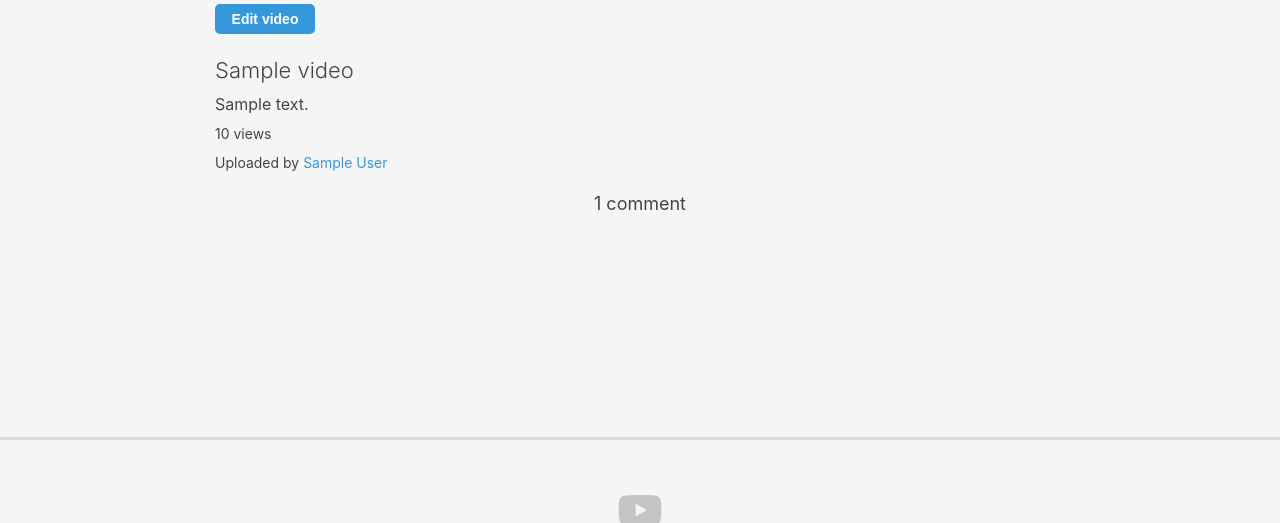
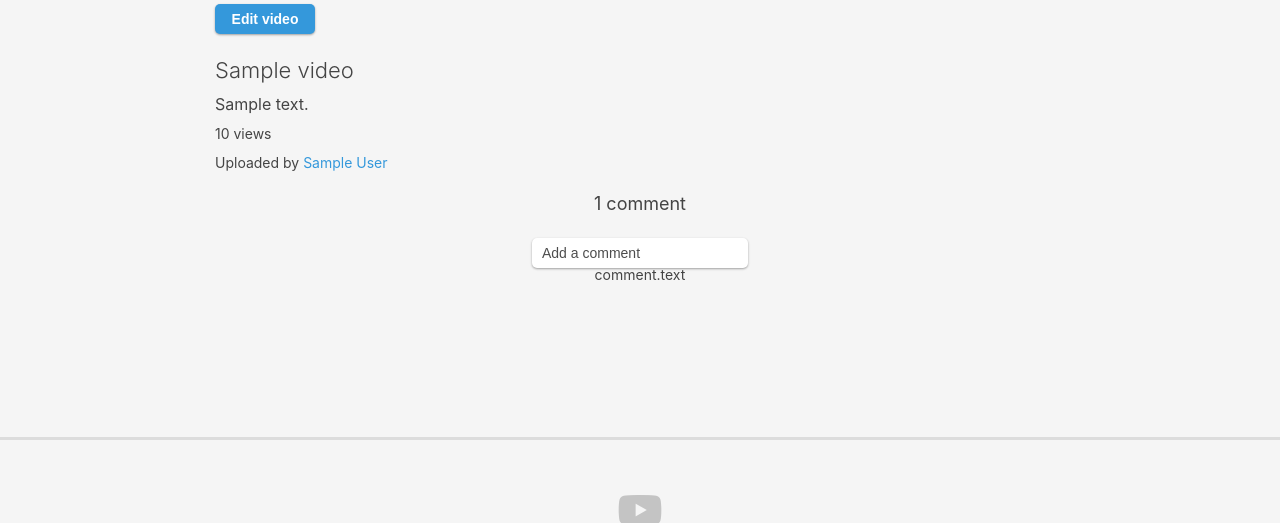
Before and after one commit to stampid/wetube, a Node server app: a page that uses views/videoDetail.pug in a window 1280 px wide. Shown: the part 263-786 px from the top of the page. Run offline with Node 20, Linux system fonts and the light colour scheme; the visitor is signed in with stand-in values (Sample User, id 1); tables that the repository leaves empty hold one stand-in row (values such as "Sample post"); some libraries are stand-ins or nearby versions.

Commit message:
API Adding a Comment part-One Complete

```diff
--- a/assets/scss/main.scss
+++ b/assets/scss/main.scss
@@ -31,6 +31,7 @@ textarea,
   background-color: white;
   max-width: 320px;
   resize: none;
+  box-shadow: 0 1px 3px rgba(0, 0, 0, 0.12), 0 1px 2px rgba(0, 0, 0, 0.24);
   &::placeholder {
     font-weight: 300;
     color: rgba(0, 0, 0, 0.7);
--- a/assets/scss/pages/videoDetail.scss
+++ b/assets/scss/pages/videoDetail.scss
@@ -34,8 +34,16 @@
   }
   .video__comments {
     margin-top: 25px;
+    text-align: center;
     .video__comment-number {
       font-size: 18px;
     }
+    .add__comment {
+      margin-top: 25px;
+      width: 100%;
+      input {
+        width: 100%;
+      }
+    }
   }
 }
--- a/controllers/videoController.js
+++ b/controllers/videoController.js
@@ -1,5 +1,6 @@
 import routes from "../routes";
 import Video from "../models/Video";
+import Comment from "../models/Comment";
 
 export const home = async (req, res) => {
   try {
@@ -51,7 +52,9 @@ export const videoDetail = async (req, res) => {
     params: { id }
   } = req;
   try {
-    const video = await Video.findById(id).populate("creator");
+    const video = await Video.findById(id)
+      .populate("creator")
+      .populate("comments");
     res.render("videoDetail", { pageTitle: video.title, video });
   } catch (error) {
     res.redirect(routes.home);
@@ -122,3 +125,23 @@ export const postRegisterView = async (req, res) => {
     res.end();
   }
 };
+
+export const postAddComment = async (req, res) => {
+  const {
+    params: { id },
+    body: { comment },
+    user
+  } = req;
+  try {
+    const video = await Video.findById(id);
+    const newComment = await Comment.create({
+      text: comment,
+      creator: user.id
+    });
+    video.comments.push(newComment.id);
+    video.save();
+  } catch (error) {
+    res.status(400);
+  } finally {
+  }
+};
--- a/package.json
+++ b/package.json
@@ -11,6 +11,7 @@
     "@babel/polyfill": "^7.4.4",
     "@babel/preset-env": "^7.4.4",
     "autoprefixer": "^9.5.1",
+    "axios": "^0.18.0",
     "babel-loader": "^8.0.6",
     "body-parser": "^1.19.0",
     "connect-mongo": "^2.0.3",
--- a/routes.js
+++ b/routes.js
@@ -33,6 +33,7 @@ const FB_CALLBACK = "/auth/facebook/callback";
 // API
 const API = "/api";
 const REGISTER_VIEW = "/:id/view";
+const ADD_COMMENT = "/:id/comment";
 
 const routes = {
   home: HOME,
@@ -75,7 +76,8 @@ const routes = {
   facebook: FB,
   facebookCallback: FB_CALLBACK,
   api: API,
-  registerView: REGISTER_VIEW
+  registerView: REGISTER_VIEW,
+  addComment: ADD_COMMENT
 };
 
 export default routes;
--- a/static/styles.css
+++ b/static/styles.css
@@ -178,7 +178,10 @@ textarea,
   font-weight: 600;
   background-color: white;
   max-width: 320px;
-  resize: none; }
+  resize: none;
+  -webkit-box-shadow: 0 1px 3px rgba(0, 0, 0, 0.12), 0 1px 2px rgba(0, 0, 0, 0.24);
+     -moz-box-shadow: 0 1px 3px rgba(0, 0, 0, 0.12), 0 1px 2px rgba(0, 0, 0, 0.24);
+          box-shadow: 0 1px 3px rgba(0, 0, 0, 0.12), 0 1px 2px rgba(0, 0, 0, 0.24); }
   button::-webkit-input-placeholder,
   input:not([type="file"])::-webkit-input-placeholder,
   textarea::-webkit-input-placeholder,
@@ -564,9 +567,15 @@ input[type="submit"] {
     .video-detail__container .video__info .video__description {
       font-size: 16px; }
   .video-detail__container .video__comments {
-    margin-top: 25px; }
+    margin-top: 25px;
+    text-align: center; }
     .video-detail__container .video__comments .video__comment-number {
       font-size: 18px; }
+    .video-detail__container .video__comments .add__comment {
+      margin-top: 25px;
+      width: 100%; }
+      .video-detail__container .video__comments .add__comment input {
+        width: 100%; }
 
 user-profile {
   width: 100%;
--- a/views/videoDetail.pug
+++ b/views/videoDetail.pug
@@ -7,7 +7,7 @@ block content
             src:video.fileUrl
         })
         .video__info
-            if loggedUser && (video.creator.id === loggedUser.id)
+            if loggedUser && video.creator.id === loggedUser.id
                 a(href=routes.editVideo(video.id))
                     button Edit video
             h5.video__title=video.title
@@ -24,3 +24,8 @@ block content
                 span.video__comment-number 1 comment
             else
                 span.video__comment-number #{video.comments.length} comments
+            form.add__comment#jsAddComment
+                input(type="text", placeholder="Add a comment")
+            ul.video__comments-list
+                each comment in video.comments
+                    span comment.text
```
Also changed, not shown: assets/js/videoPlayer.js (+8 -0 lines), routers/apiRouter.js (+6 -2 lines), static/main.js.
